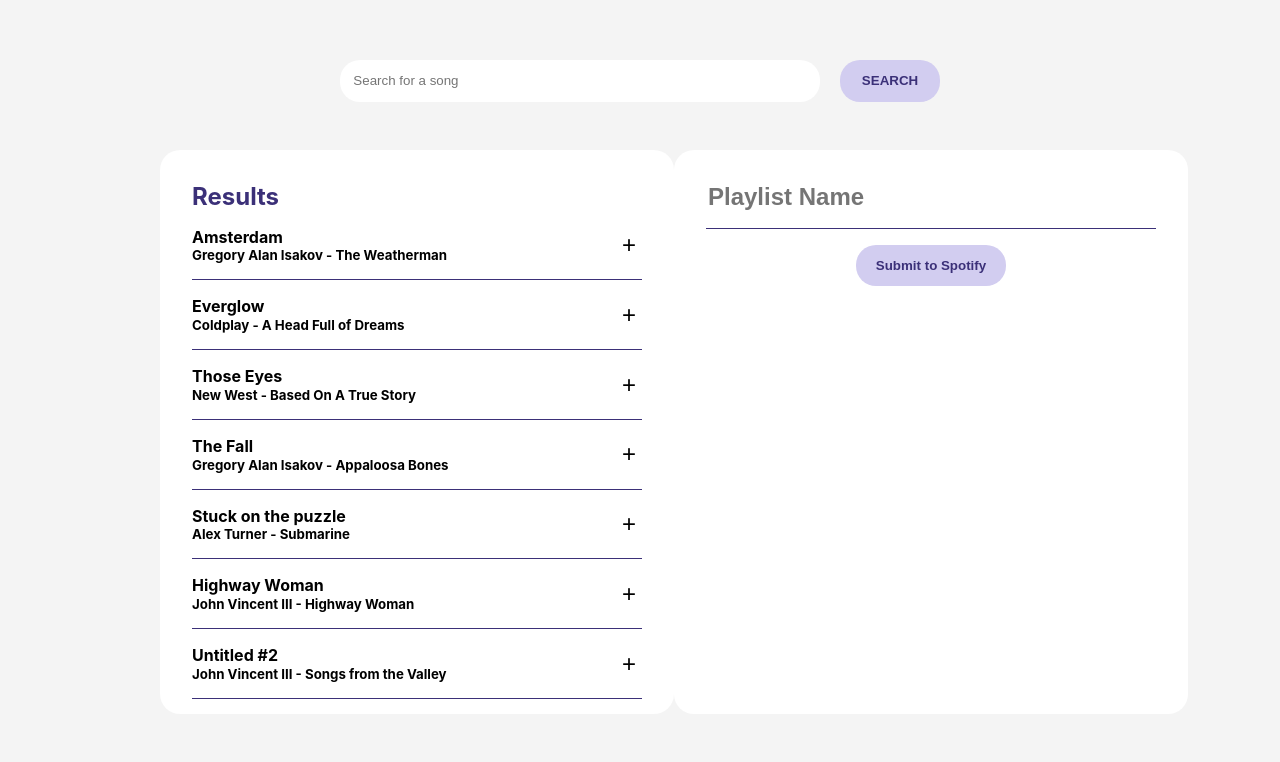
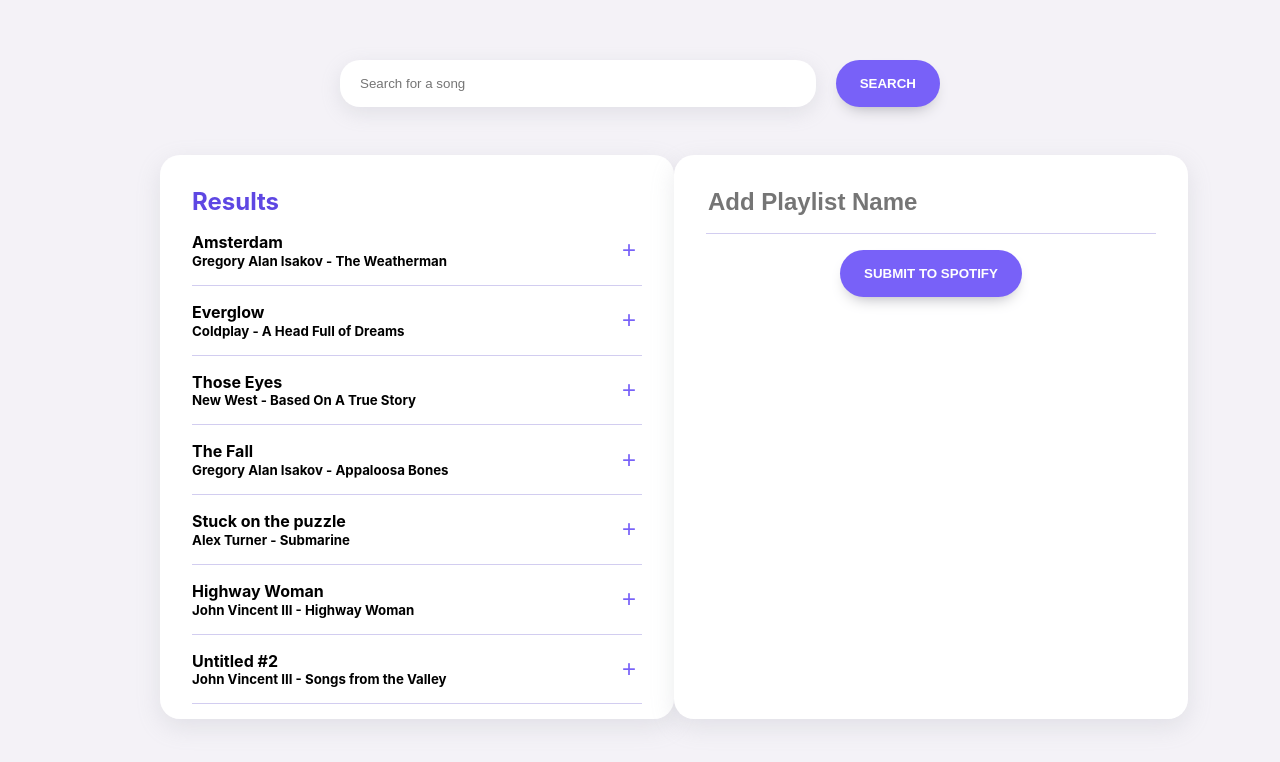
Before and after one commit to cvsluis/jamming, a React (Create React App) app: page / in a window 1280 px wide. Shown: the top 762 px of the page. Built offline with nearby package versions, Linux system fonts and the light colour scheme.

Commit message:
fix: update ui

```diff
--- a/src/components/Playlist.jsx
+++ b/src/components/Playlist.jsx
@@ -7,7 +7,7 @@ const Playlist = ({ songs, updatePlaylist, isInPlaylist, updatePlaylistTitle, pl
   return (
     <div className="article-container">
       <div className='playlist-form'>
-        <input placeholder='Playlist Name' className='playlist-input' value={playlistTitle} onChange={updatePlaylistTitle} ></input>
+        <input placeholder='Add Playlist Name' className='playlist-input' value={playlistTitle} onChange={updatePlaylistTitle} ></input>
         <hr></hr>
       </div>
       <Tracklist songs={songs} updatePlaylist={updatePlaylist} isInPlaylist={isInPlaylist} />
--- a/src/components/SearchResults.jsx
+++ b/src/components/SearchResults.jsx
@@ -6,7 +6,9 @@ const SearchResults = ({ songs, updatePlaylist, isInPlaylist }) => {
 
   return (
     <div className="article-container">
-      <h2>Results</h2>
+      <div>
+        <h2>Results</h2>
+      </div>
       <Tracklist songs={songs} updatePlaylist={updatePlaylist} isInPlaylist={isInPlaylist} />
     </div>
   );
--- a/src/styles/Button.scss
+++ b/src/styles/Button.scss
@@ -2,17 +2,18 @@
 
 .submit {
   margin: 0 auto;
-  min-width: 100px;
-  max-width: 200px;
-  background-color: $light;
-  color: $darkest;
-  padding: 1em 1.5em;
-  border: none;
-  border-radius: 20px;
+  padding: 1rem 1.5rem;
+  font-weight: bold;
+  text-transform: uppercase;
+  background: $dark;
+  color: #FFFFFF;
+  border-radius: 900px;
+  box-shadow: #a5a5ad 0 8px 16px -8px;
   transition-duration: 0.3s;
-  font-weight: bold;
+  border: 0;
+  cursor: pointer;
 }
 
 .submit:hover {
-  background-color: $mid;
+  background-color: $darker;
 }
--- a/src/styles/Playlist.scss
+++ b/src/styles/Playlist.scss
@@ -5,5 +5,5 @@
   font-size: 1.5em;
   border: none;
   outline-color: white;
-  color: $darkest;
+  color: $darker;
 }
--- a/src/styles/SearchBar.scss
+++ b/src/styles/SearchBar.scss
@@ -8,8 +8,9 @@
 
 .search-bar input {
   width: 100%;
-  padding: 1em;
+  padding: 1em 1.5em;
   border: none;
   border-radius: 20px;
   outline-color: $darker;
+  box-shadow: rgba(149, 157, 165, 0.2) 0px 6px 20px;
 }
--- a/src/styles/SearchResults.scss
+++ b/src/styles/SearchResults.scss
@@ -10,9 +10,10 @@
   flex-direction: column;
   gap: 1rem;
   overflow: scroll;
+  box-shadow: rgba(149, 157, 165, 0.2) 0px 8px 24px;
 }
 
 .article-container h2 {
   margin: 0;
-  color: $darkest;
+  color: $darker;
 }
--- a/src/styles/Track.scss
+++ b/src/styles/Track.scss
@@ -26,7 +26,7 @@
 hr {
   border: none;
   width: 100%;
-  border-top: 1px solid $darkest;
+  border-top: 1px solid $light;
   margin-bottom: 0;
   margin-top: 1rem;
 }
@@ -34,7 +34,7 @@ hr {
 .track-button {
   font-size: 1.5em;
   background: none;
-  color: inherit;
+  color: $dark;
   border: none;
   transition-duration: 0.3s;
 }
--- a/src/styles/theme.scss
+++ b/src/styles/theme.scss
@@ -1,7 +1,6 @@
 $darkest: #3b3078;
-$darker: #8376d0;
-$dark: #a497ed;
+$darker: #5e47e3;
+$dark: #7861f8;
 $mid: #c5bdf5;
 $light: #d2cdf0;
-$lighter: #dcd6f5;
-$lightest: #f4f4f4;
+$lightest: #f4f2f7;
```
